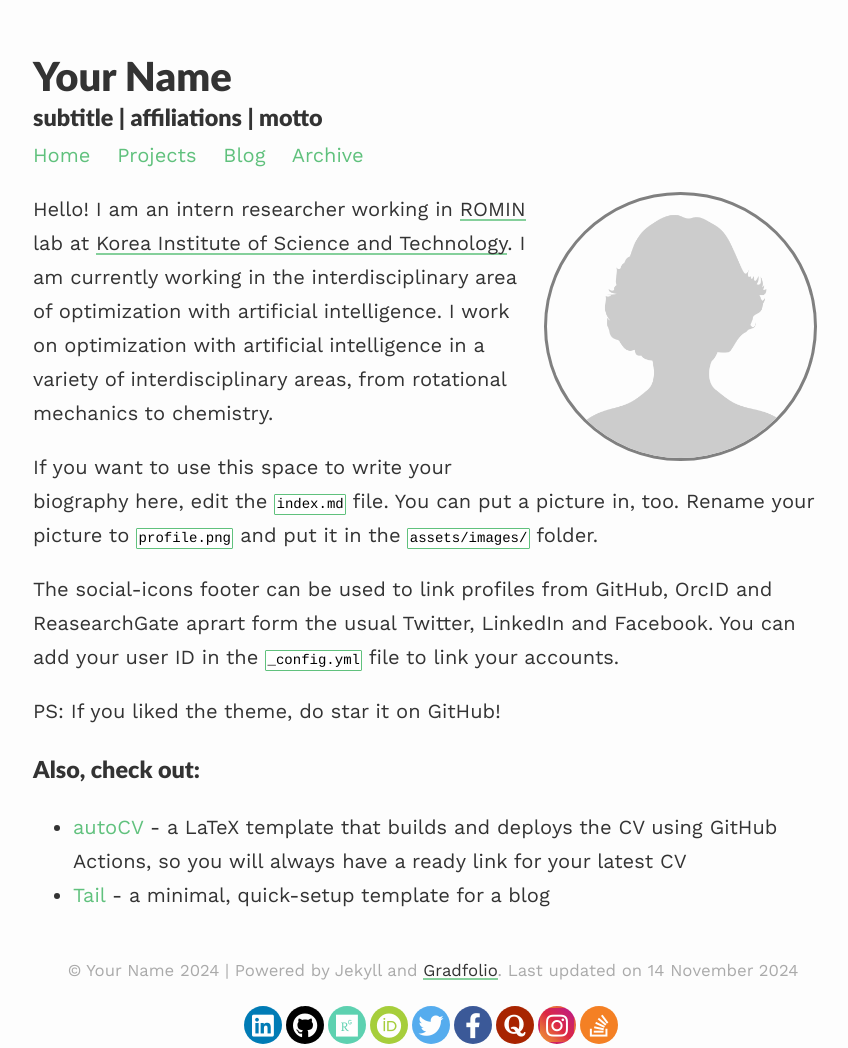
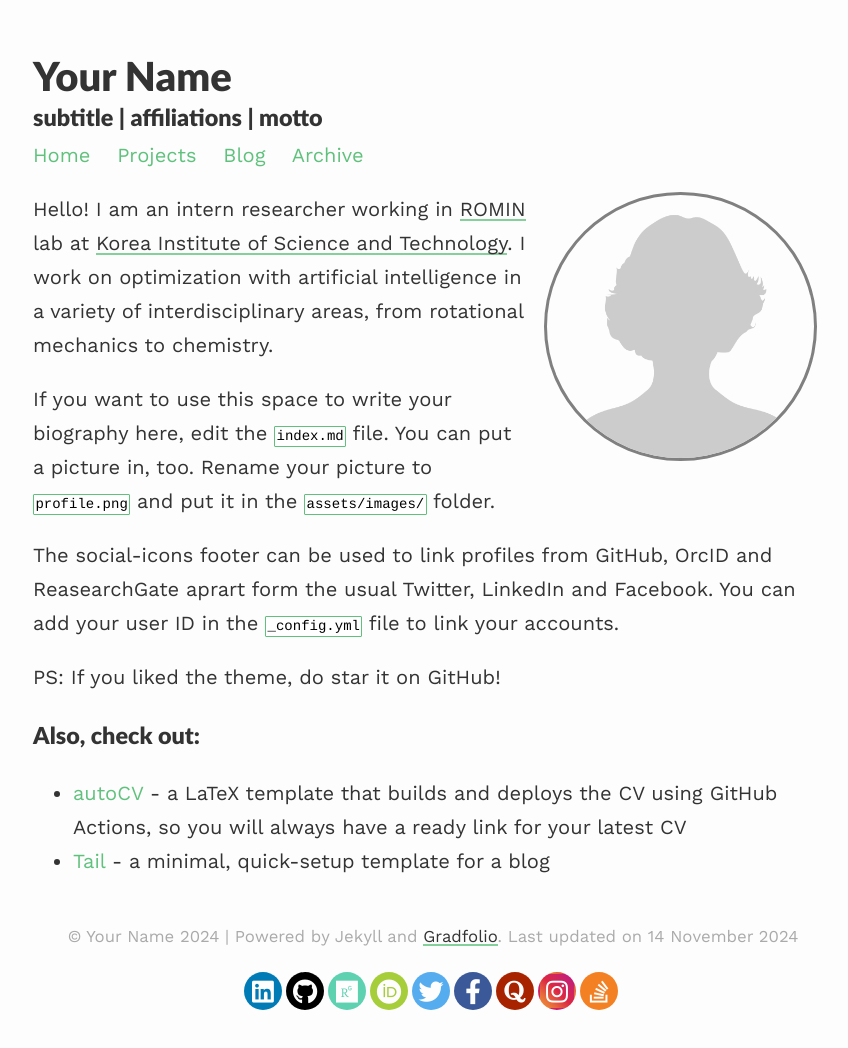
Before and after one commit to soysilver/soysilvery, a Jekyll site: the page built from index.md, in a window 1280 px wide. Shown: the whole page, without its empty margins (207-1055 px from the left). Built offline with Jekyll 4.4.1, drawn with Linux system fonts in a browser that asks for light colours; nearby versions of some CDN libraries; after the commit the page ends 1014 px from its top, so only the background shows below that.

Commit message:
Update index.md

```diff
--- a/index.md
+++ b/index.md
@@ -7,9 +7,7 @@
 published: true
 ---
 
-Hello! I am an intern researcher working in [ROMIN](https://romin.re.kr/){:target="_blank"} lab at [Korea Institute of Science and Technology](https://www.kist.re.kr/eng/index.do){:target="_blank"}.
-I am currently working in the interdisciplinary area of optimization with artificial intelligence.
-I work on optimization with artificial intelligence in a variety of interdisciplinary areas, from rotational mechanics to chemistry.
+Hello! I am an intern researcher working in [ROMIN](https://romin.re.kr/){:target="_blank"} lab at [Korea Institute of Science and Technology](https://www.kist.re.kr/eng/index.do){:target="_blank"}. I work on optimization with artificial intelligence in a variety of interdisciplinary areas, from rotational mechanics to chemistry.
 
 If you want to use this space to write your biography here, edit the `index.md` file. You can put a picture in, too. Rename your picture to `profile.png` and put it in the `assets/images/` folder.
 
```
